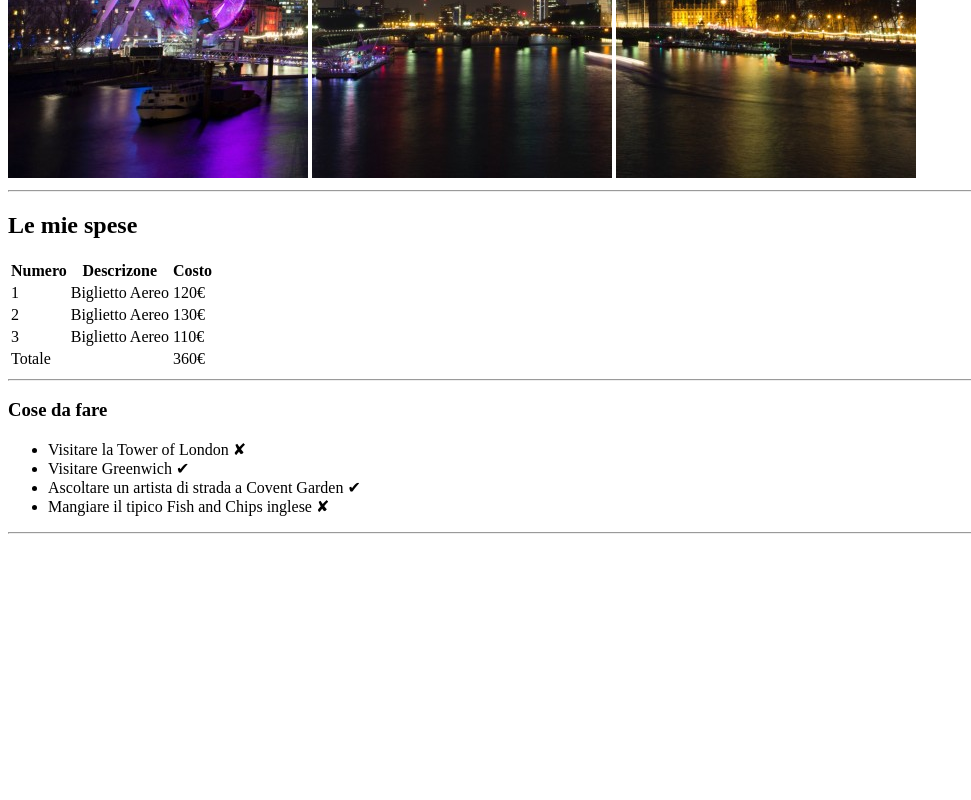
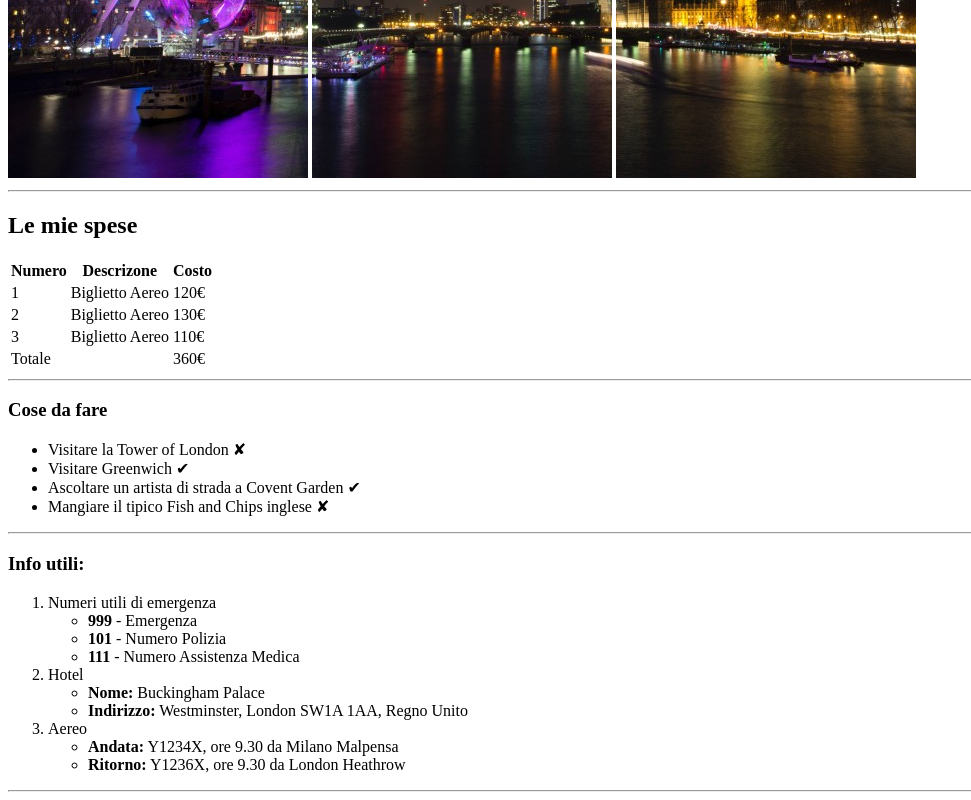
Before and after one commit to UmbertoDV/html-london-trip, a plain HTML site: page index.html in a window 1280 px wide. Shown: the part 502-1302 px from the top of the page, without its empty margins (0-971 px from the left). Before the commit the page ends 1044 px from the top, so only its background shows below. Drawn offline with Linux system fonts and the light colour scheme.

Commit message:
creating "info" section

```diff
--- a/index.html
+++ b/index.html
@@ -54,6 +54,34 @@
             </ul>
             <hr>
         </section>
+        <section>
+            <h3>Info utili:</h3>
+            <ol>
+                <li>
+                    Numeri utili di emergenza
+                    <ul>
+                        <li><b>999</b> - Emergenza</li>
+                        <li><b>101</b> - Numero Polizia</li>
+                        <li><b>111</b> - Numero Assistenza Medica</li>
+                    </ul>
+                </li>
+                <li>
+                    Hotel
+                    <ul>
+                        <li><b>Nome:</b> Buckingham Palace</li>
+                        <li><b>Indirizzo:</b> Westminster, London SW1A 1AA, Regno Unito</li>
+                    </ul>
+                </li>
+                <li>
+                    Aereo
+                    <ul>
+                        <li><b>Andata:</b> Y1234X, ore 9.30 da Milano Malpensa</li>
+                        <li><b>Ritorno:</b> Y1236X, ore 9.30 da London Heathrow</li>
+                    </ul>
+                </li>
+            </ol>
+            <hr>
+        </section>
     </main>
 </body>
 </html>
```
